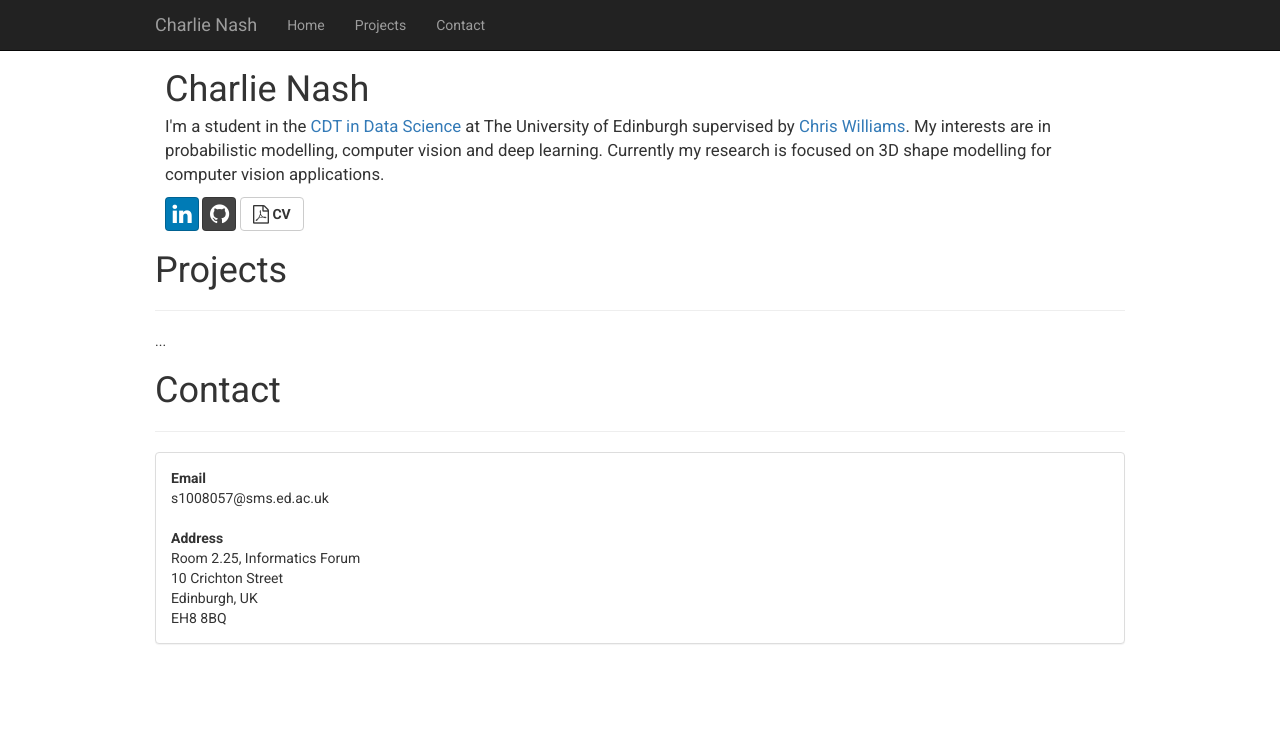
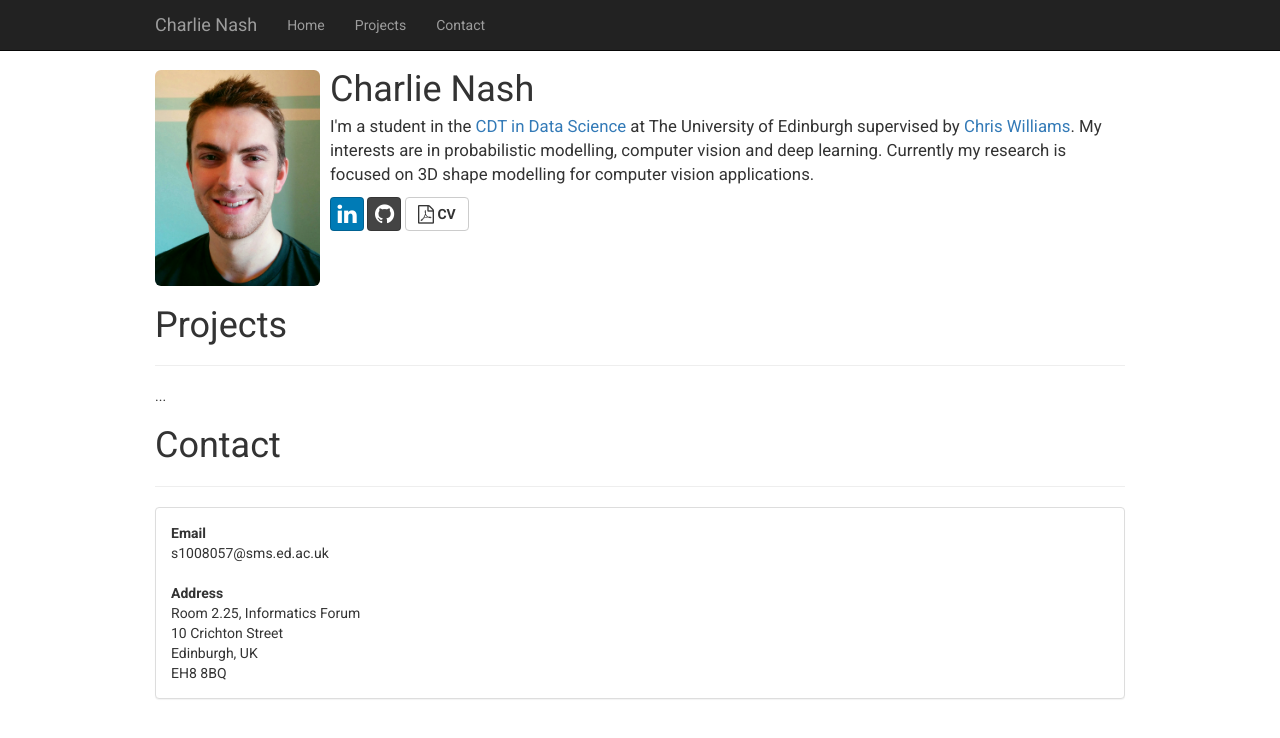
Before and after one commit to charlienash/charlienash.github.io, a Jekyll site: the page index.html, which Jekyll copies as it is, in a window 1280 px wide. Shown: the top 738 px of the page. Built offline with Jekyll 4.4.1, drawn with Linux system fonts in a browser that asks for light colours; nearby versions of some CDN libraries; library files that are not in the unit come from our copies.

Commit message:
Update index.html

```diff
--- a/index.html
+++ b/index.html
@@ -74,7 +74,7 @@
 					<div class="media">
 					  <div class="media-left">
 					    <a href="#">
-					      <img class="img-responsive img-rounded" src="assets/img/Charlie_photo.jpg" width=165px>
+					      <img class="media-object img-rounded" src="assets/img/Charlie_photo.jpg" width=165px>
 					    </a>
 					  </div>
 					  <div class="media-body">
```
